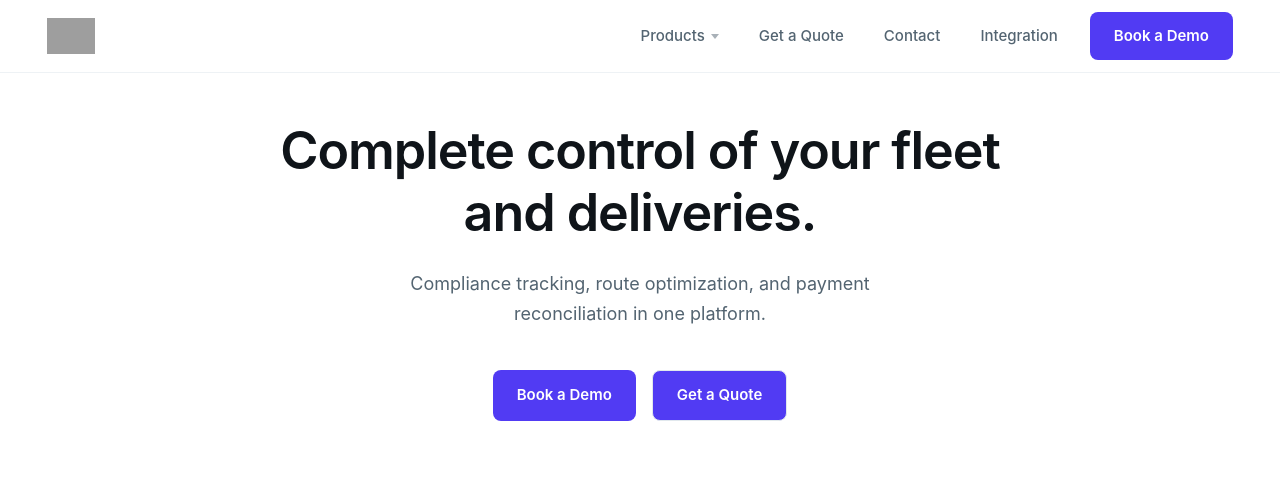
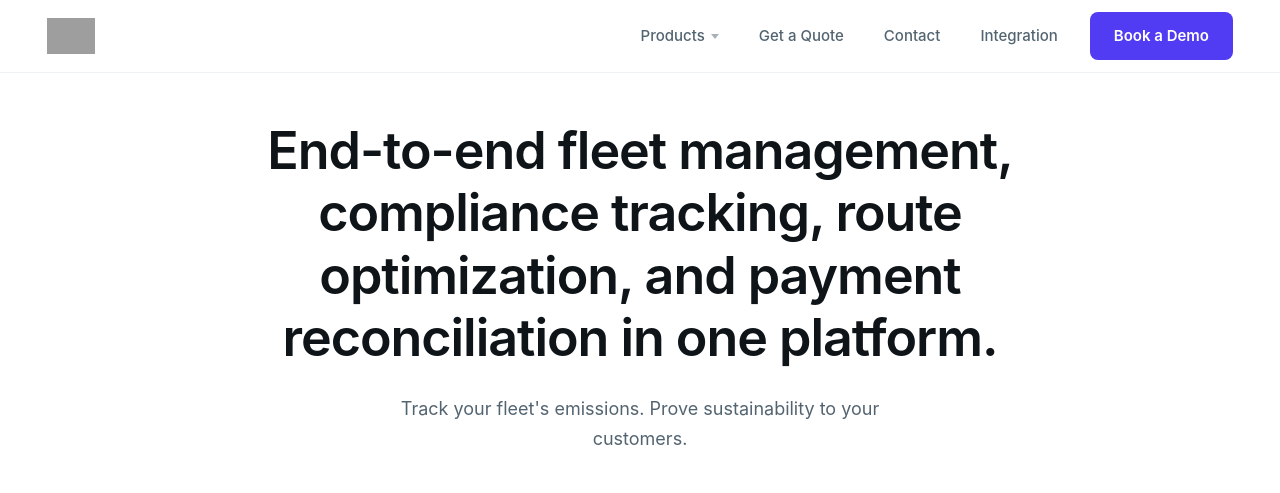
Before and after one commit to logixfleetAi/logixfleet, a React (Vite) app: page / in a window 1280 px wide. Shown: the top 493 px of the page. Built offline with nearby package versions, Linux system fonts and the light colour scheme; grey boxes are pictures that could not be loaded.

Commit message:
git push

```diff
--- a/src/components/Footer.jsx
+++ b/src/components/Footer.jsx
@@ -16,7 +16,7 @@ const Footer = () => {
               />
             </Link>
             <p className="footer-description">
-              Fleet management. Smarter routes. Seamless delivery management for businesses.
+              Built for sustainable fleets 🌱
             </p>
             <div className="footer-social">
               <a
--- a/src/pages/Home.jsx
+++ b/src/pages/Home.jsx
@@ -16,9 +16,9 @@ const Home = () => {
       <section className="hero hero-centered">
         <div className="hero-inner">
           <div className="hero-content">
-            <h1 className="hero-title">Complete control of your fleet and deliveries.</h1>
+            <h1 className="hero-title">End-to-end fleet management, compliance tracking, route optimization, and payment reconciliation in one platform.</h1>
             <p className="hero-subtitle">
-              Compliance tracking, route optimization, and payment reconciliation in one platform.
+              Track your fleet's emissions. Prove sustainability to your customers.
             </p>
             <div className="hero-actions">
               <Link to="/book-a-demo" className="btn btn-primary">Book a Demo</Link>
```
